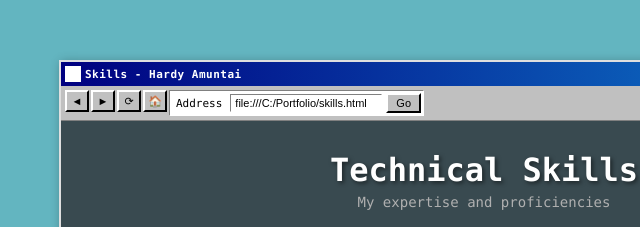
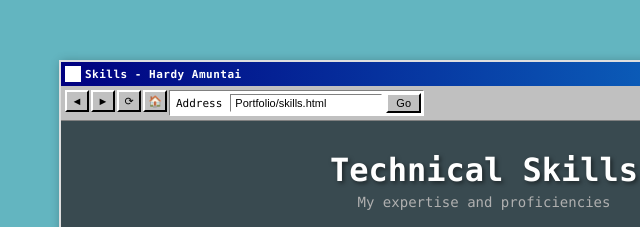
Before and after one commit to Haitdyckler/Haitdyckler.github.io, a plain HTML site: page index.html in a window 1280 px wide. Both pictures are taken after a click on the element "Skills". Shown: the top 227 px of the page, 156-796 px from the left. Drawn offline with Linux system fonts and the light colour scheme.

Commit message:
added Skills

```diff
--- a/index.html
+++ b/index.html
@@ -280,7 +280,7 @@
                     <button class="toolbar-btn">🏠</button>
                     <div class="address-bar">
                     <span class="address-label">Address</span>
-                    <input type="text" class="address-input" value="file:///C:/Portfolio/skills.html" readonly>
+                    <input type="text" class="address-input" value="Portfolio/skills.html" readonly>
                     <button class="go-btn">Go</button>
                     </div>
                 </div>
```
